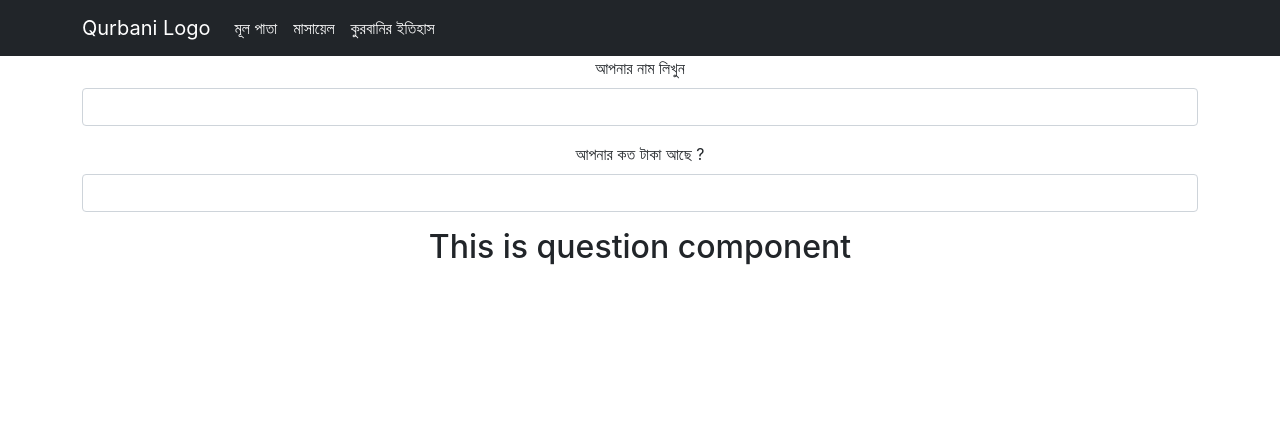
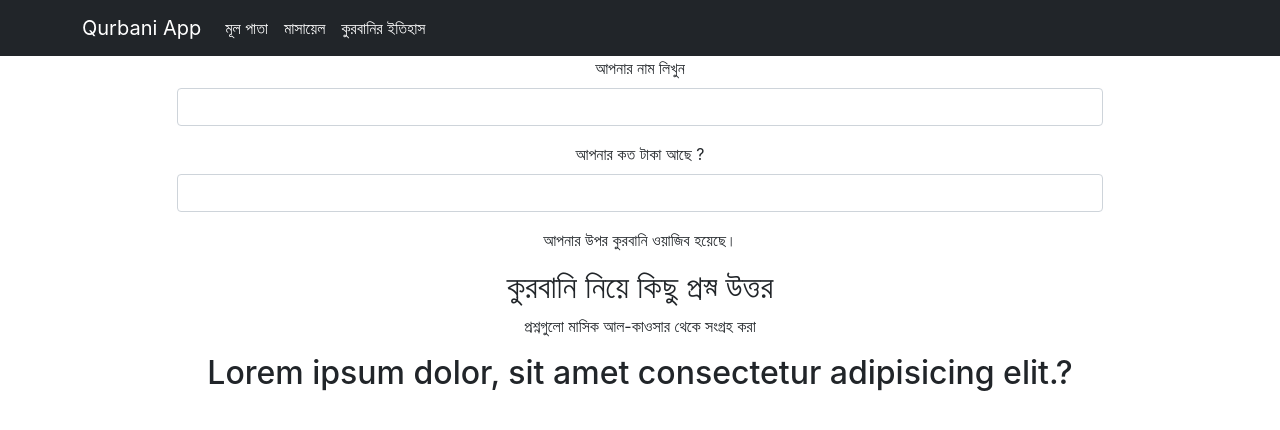
Before and after one commit to raihaninfo/qurbani-app, a React (Create React App) app: page / in a window 1280 px wide. Shown: the top 430 px of the page. Built offline with nearby package versions, Linux system fonts and the light colour scheme.

Commit message:
add route

```diff
--- a/src/App.jsx
+++ b/src/App.jsx
@@ -1,20 +1,25 @@
-import { useState } from 'react';
+import { useState } from "react";
+import { BrowserRouter, Route, Switch } from "react-router-dom";
 import allData from "./allData";
-import './App.css';
-import Navbar from './components/Header/Navbar';
-import Home from './components/Homepage/Home';
-import Question from './components/Question/Question';
+import "./App.css";
+import Navbar from "./components/Header/Navbar";
+import Home from "./components/Homepage/Home";
+import Question from "./components/Question/Question";
 function App() {
-  const first20 = allData.slice(0,20)
-  const [question] = useState(first20)
+  const first20 = allData.slice(0, 20);
+  const [question] = useState(first20);
 
-  console.log(question)
+  console.log(question);
   return (
-    <div className="App">
-      <Navbar></Navbar>
-      <Home></Home>
-      <Question></Question>
-    </div>
+    <BrowserRouter>
+      <div className="App">
+        <Navbar></Navbar>
+        <Switch>
+          <Route exact path="/" component={Home} />
+          <Route path="/a" component={Question} />
+        </Switch>
+      </div>
+    </BrowserRouter>
   );
 }
 
--- a/src/components/Form/Form.jsx
+++ b/src/components/Form/Form.jsx
@@ -2,8 +2,10 @@ import React from 'react';
 
 const Form = () => {
     return (
-        <>
+    <div>
         <div className="container">
+            <div className="row">
+                <div className="col-md-10 m-auto">
                     <form>
                         <div className="mb-3">
                             <label for="name" className="form-label">আপনার নাম লিখুন</label>
@@ -14,9 +16,12 @@ const Form = () => {
                             <label for="amount" className="form-label">আপনার কত টাকা আছে ?</label>
                             <input className="form-control" type="number" name="" id="amount" />
                         </div>
+                    <p>আপনার উপর কুরবানি ওয়াজিব হয়েছে।</p>
                     </form>
                 </div>
-    </>
+            </div>
+        </div>
+    </div>
     );
 };
 
--- a/src/components/Header/Navbar.jsx
+++ b/src/components/Header/Navbar.jsx
@@ -1,13 +1,14 @@
 import React from 'react';
+import { Link } from 'react-router-dom';
 
 const Navbar = () => {
     return (
         <div>
         <nav className="navbar navbar-expand-lg navbar-dark bg-dark">
           <div className="container">
-            <a className="navbar-brand" href="/">
-              Qurbani Logo
-            </a>
+            <Link className="navbar-brand" to="/">
+              Qurbani App
+            </Link>
             <button
               className="navbar-toggler"
               type="button"
@@ -22,9 +23,9 @@ const Navbar = () => {
             <div className="collapse navbar-collapse" id="navbarSupportedContent">
               <ul className="navbar-nav me-auto mb-2 mb-lg-0">
                 <li className="nav-item">
-                  <a className="nav-link active" aria-current="page" href="/">
+                  <Link className="nav-link active" aria-current="page" to="/">
                     মূল পাতা
-                  </a>
+                  </Link>
                 </li>
                 <li className="nav-item">
                   <a className="nav-link active" aria-current="page" href="/">
--- a/src/components/Homepage/Home.jsx
+++ b/src/components/Homepage/Home.jsx
@@ -1,10 +1,12 @@
 import React from 'react';
 import Form from '../Form/Form';
+import Question from '../Question/Question';
 
 const Home = () => {
     return (
         <div>
             <Form></Form>
+            <Question></Question>
         </div>
     );
 };
--- a/src/components/Question/Question.jsx
+++ b/src/components/Question/Question.jsx
@@ -3,7 +3,35 @@ import React from 'react';
 const Question = () => {
     return (
         <div>
-            <h2>This is question component</h2>
+            <div className="header mb-3">
+                <h2>কুরবানি নিয়ে কিছু প্রস্ন উত্তর</h2>
+                <p>প্রশ্নগুলো মাসিক আল-কাওসার থেকে সংগ্রহ করা</p>
+            </div>
+            <div className="question">
+            <div className="container">
+                <div>
+                    <h2>
+                    <p
+                        className="h2"
+                        type="button"
+                        data-bs-toggle="collapse"
+                        data-bs-target="#a"
+                        aria-expanded="false"
+                        aria-controls="a"
+                    >
+                        Lorem ipsum dolor, sit amet consectetur adipisicing elit.?
+                    </p>
+                    </h2>
+
+                    <div className="collapse" id="a">
+                    <div className="card card-body">
+                    Lorem, ipsum dolor sit amet consectetur adipisicing elit. Fuga nisi, debitis placeat rem ipsam ea id veritatis similique dolore perferendis alias, pariatur earum quibusdam. Iure labore dolorem ex quis quidem.
+                    </div>
+                    </div>
+                </div>
+                </div>
+                        </div>
+
         </div>
     );
 };
```
Lines whose indentation alone changed are shown as unchanged.
